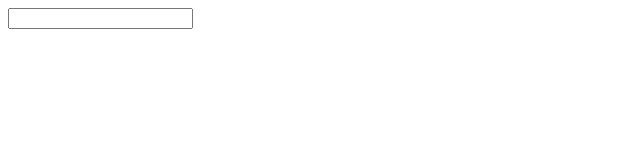
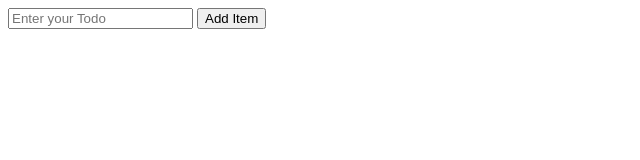
Before and after one commit to sri-rishi/todo-app, a plain HTML site: page index.html in a window 1280 px wide. Shown: the whole page, without its empty margins (0-640 px from the left). Drawn offline with Linux system fonts and the light colour scheme.

Commit message:
feat: added todo base elements

```diff
--- a/index.html
+++ b/index.html
@@ -8,7 +8,12 @@
     <title>Todo App</title>
 </head>
 <body>
-    <input />
+    <input type="text" placeholder="Enter your Todo" id="todo-input"/>
+    <button id="add-todo-btn">Add Item</button>
+
+    <ul id="todo-list">
+
+    </ul>
 
     <script src="./index.js"></script>
 </body>
```
